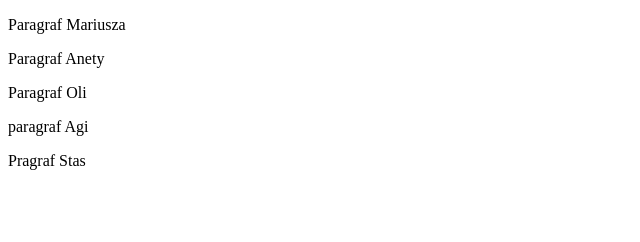
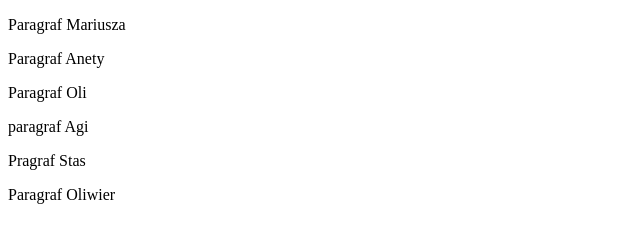
Before and after one commit to wasilionok/wasilionok.github.io, a plain HTML site: page index.html in a window 1280 px wide. Shown: the whole page, without its empty margins (0-640 px from the left). Drawn offline with Linux system fonts and the light colour scheme.

Commit message:
paragraf Oliiwera

```diff
--- a/index.html
+++ b/index.html
@@ -10,5 +10,6 @@
     <p>Paragraf Oli</p>
     <p>paragraf Agi</p>
     <p>Pragraf Stas</p>
+    <p>Paragraf Oliwier</p>
 </body>
 </html>
```
